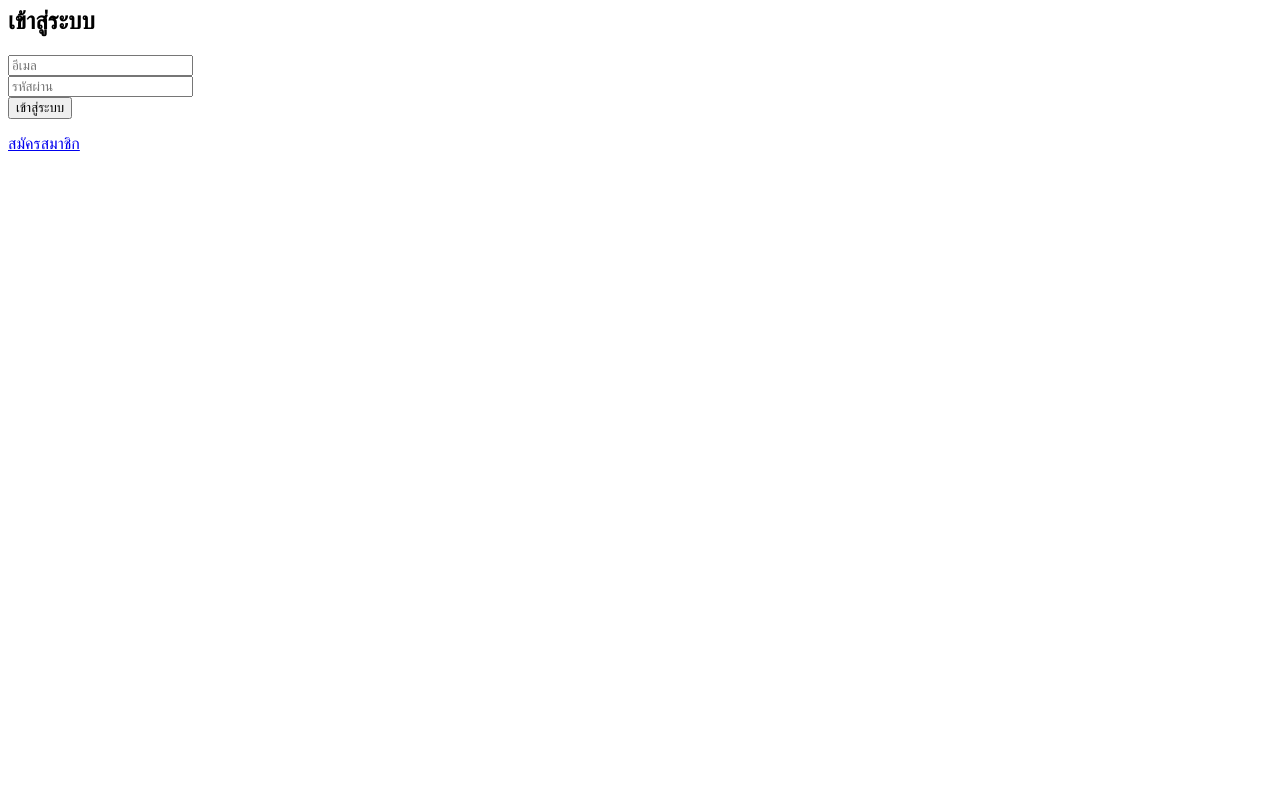
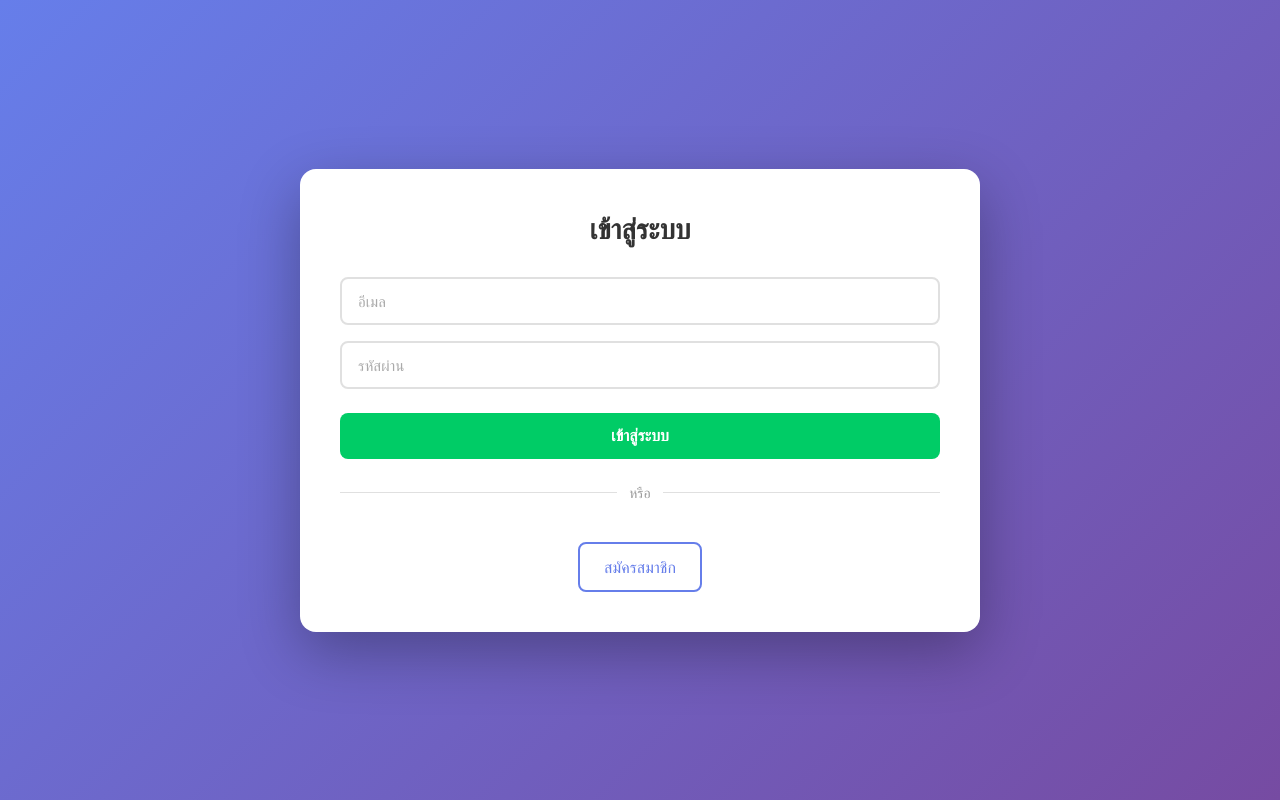
Before and after one commit to PetchAuisui/DormParcel-System, a Flask app: page /auth/login in a window 1280 px wide. Run offline with Flask 3, Linux system fonts and the light colour scheme; parts of the project's set-up code (start-up, migrations or seed data) failed here and were passed over.

Commit message:
style: add CSS styling to login page

```diff
--- a/app/templates/login.html
+++ b/app/templates/login.html
@@ -1,7 +1,207 @@
-<form method="POST">
-  <h2>เข้าสู่ระบบ</h2>
-  <input type="email" name="email" placeholder="อีเมล" required><br>
-  <input type="password" name="password" placeholder="รหัสผ่าน" required><br>
-  <button type="submit">เข้าสู่ระบบ</button>
-</form>
-<a href="{{ url_for('auth.register') }}">สมัครสมาชิก</a>
+<!DOCTYPE html>
+<html lang="th">
+<head>
+  <meta charset="UTF-8">
+  <meta name="viewport" content="width=device-width, initial-scale=1.0">
+  <title>เข้าสู่ระบบ</title>
+  <style>
+    * {
+      margin: 0;
+      padding: 0;
+      box-sizing: border-box;
+    }
+
+    body {
+      font-family: 'Sarabun', 'Segoe UI', Tahoma, sans-serif;
+      background: linear-gradient(135deg, #667eea 0%, #764ba2 100%);
+      min-height: 100vh;
+      display: flex;
+      justify-content: center;
+      align-items: center;
+      padding: 20px;
+    }
+
+    .login-container {
+      background: white;
+      border-radius: 16px;
+      box-shadow: 0 20px 60px rgba(0, 0, 0, 0.3);
+      padding: 40px;
+      width: 100%;
+      max-width: 680px;
+      animation: fadeIn 0.5s ease;
+      text-align: center;
+    }
+
+    @keyframes fadeIn {
+      from {
+        opacity: 0;
+        transform: translateY(20px);
+      }
+      to {
+        opacity: 1;
+        transform: translateY(0);
+      }
+    }
+
+    h2 {
+      color: #333;
+      margin-bottom: 30px;
+      font-size: 28px;
+      font-weight: 600;
+    }
+
+    form {
+      margin-bottom: 20px;
+    }
+
+    input {
+      width: 100%;
+      padding: 12px 16px;
+      border: 2px solid #e0e0e0;
+      border-radius: 8px;
+      font-size: 15px;
+      transition: all 0.3s ease;
+      font-family: inherit;
+      margin-bottom: 16px;
+    }
+
+    input:focus {
+      outline: none;
+      border-color: #667eea;
+      box-shadow: 0 0 0 3px rgba(102, 126, 234, 0.1);
+    }
+
+    input::placeholder {
+      color: #aaa;
+    }
+
+    br {
+      display: none;
+    }
+
+    button {
+      width: 100%;
+      padding: 14px;
+      background: #00CC66;
+      color: white;
+      border: none;
+      border-radius: 8px;
+      font-size: 16px;
+      font-weight: 600;
+      cursor: pointer;
+      margin-top: 8px;
+      transition: transform 0.2s ease, box-shadow 0.2s ease;
+    }
+
+    button:hover {
+      transform: translateY(-2px);
+      box-shadow: 0 6px 20px rgba(102, 126, 234, 0.4);
+    }
+
+    button:active {
+      transform: translateY(0);
+    }
+
+    .register-link {
+      display: inline-block;
+      margin-top: 20px;
+      padding: 12px 24px;
+      color: #667eea;
+      text-decoration: none;
+      font-weight: 500;
+      border: 2px solid #667eea;
+      border-radius: 8px;
+      transition: all 0.3s ease;
+    }
+
+    .register-link:hover {
+      background: #667eea;
+      color: white;
+      transform: translateY(-2px);
+      box-shadow: 0 4px 12px rgba(102, 126, 234, 0.3);
+    }
+
+    .divider {
+      display: flex;
+      align-items: center;
+      margin: 24px 0 20px 0;
+      color: #999;
+      font-size: 14px;
+    }
+
+    .divider::before,
+    .divider::after {
+      content: '';
+      flex: 1;
+      height: 1px;
+      background: #e0e0e0;
+    }
+
+    .divider::before {
+      margin-right: 12px;
+    }
+
+    .divider::after {
+      margin-left: 12px;
+    }
+
+    /* Responsive สำหรับมือถือ */
+    @media (max-width: 640px) {
+      .login-container {
+        padding: 30px 24px;
+      }
+
+      h2 {
+        font-size: 24px;
+        margin-bottom: 24px;
+      }
+
+      input {
+        padding: 11px 14px;
+        font-size: 14px;
+        margin-bottom: 14px;
+      }
+
+      button {
+        padding: 13px;
+        font-size: 15px;
+      }
+
+      .register-link {
+        padding: 10px 20px;
+        font-size: 14px;
+      }
+    }
+
+    @media (max-width: 400px) {
+      body {
+        padding: 10px;
+      }
+
+      .login-container {
+        padding: 24px 18px;
+      }
+
+      h2 {
+        font-size: 22px;
+      }
+    }
+  </style>
+</head>
+<body>
+
+  <div class="login-container">
+    <form method="POST">
+      <h2>เข้าสู่ระบบ</h2>
+      <input type="email" name="email" placeholder="อีเมล" required>
+      <input type="password" name="password" placeholder="รหัสผ่าน" required>
+      <button type="submit">เข้าสู่ระบบ</button>
+    </form>
+
+    <div class="divider">หรือ</div>
+
+    <a href="#" class="register-link">สมัครสมาชิก</a>
+  </div>
+
+</body>
+</html>
```
